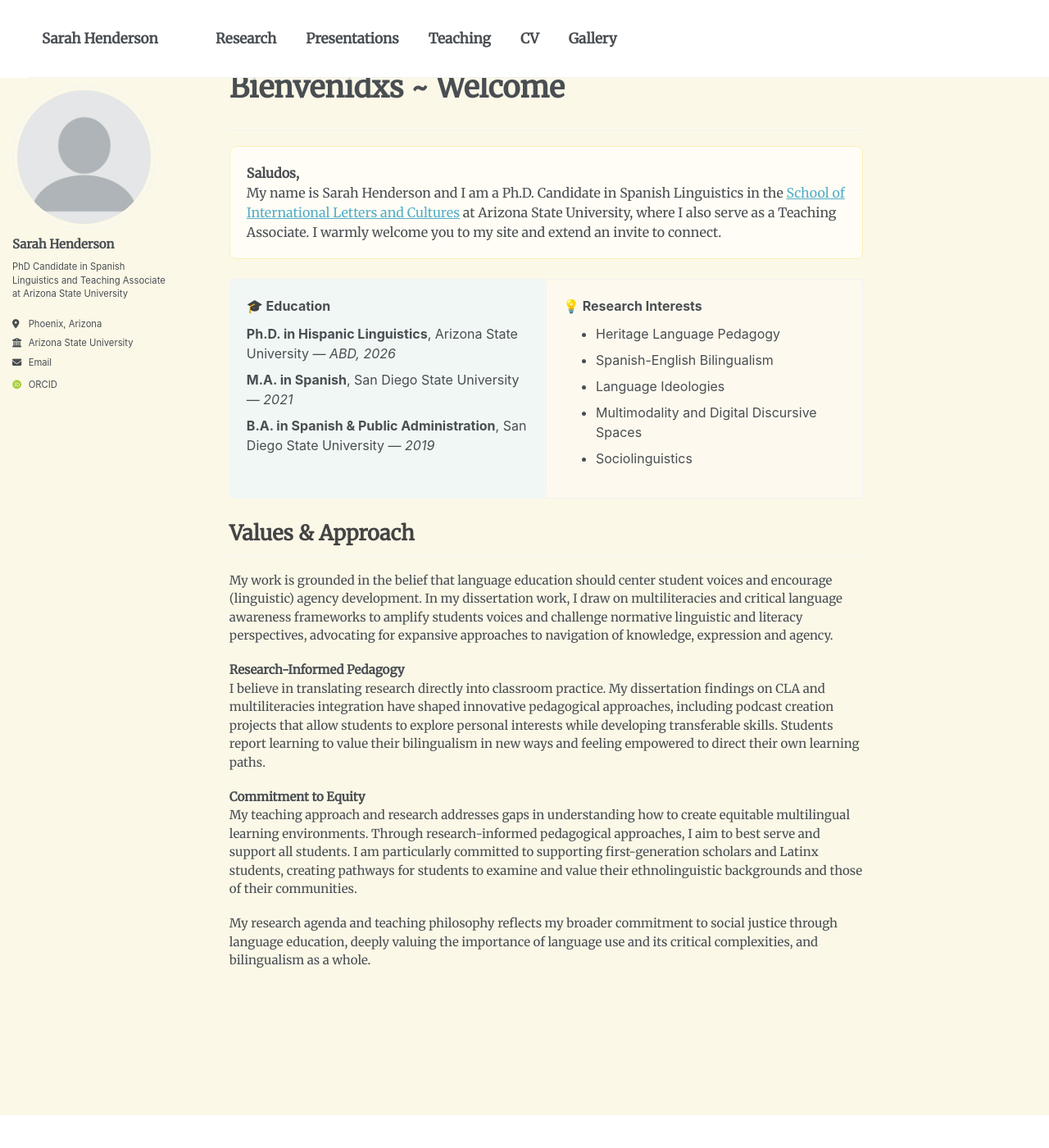
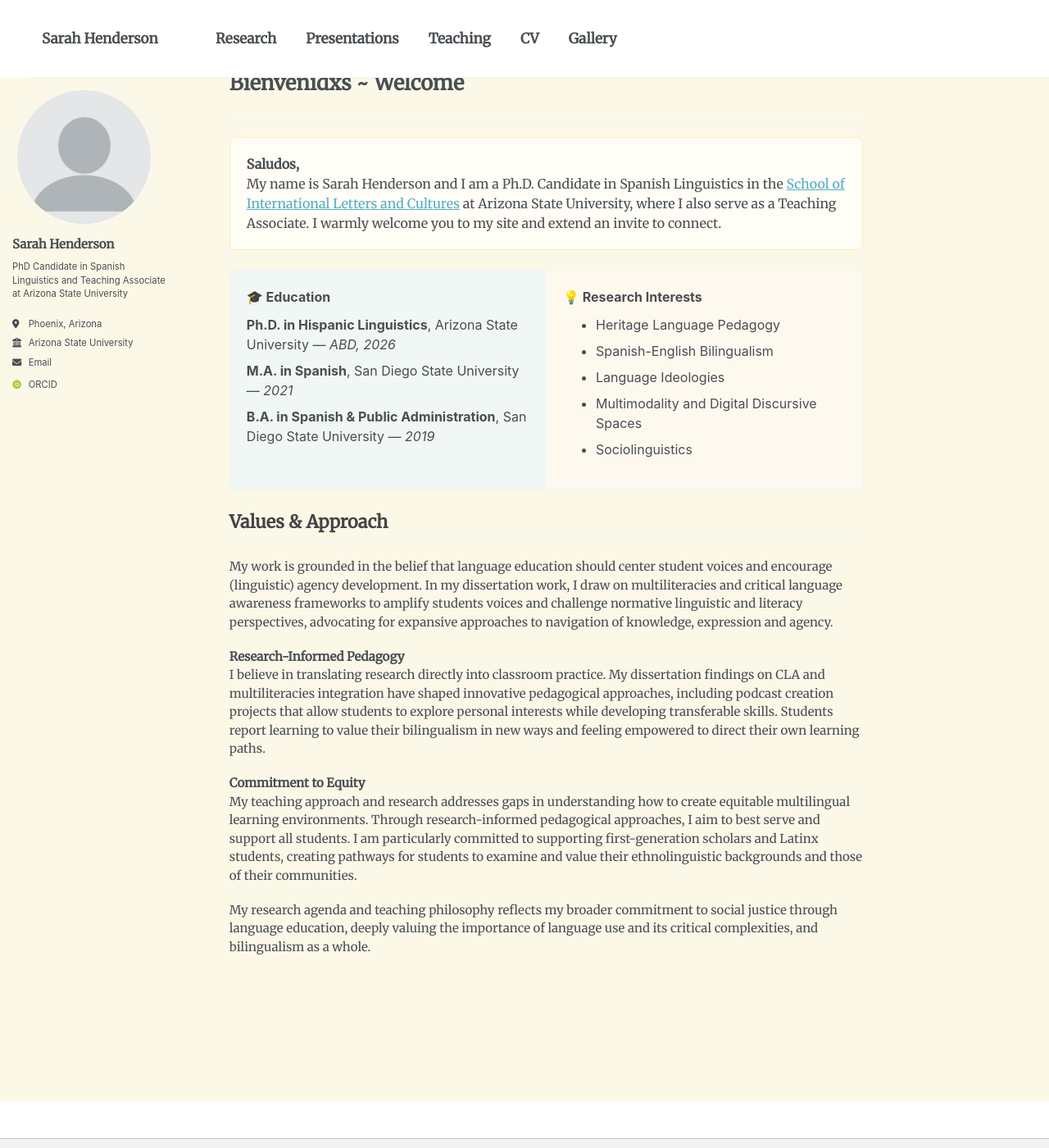
Before and after one commit to sarah-e-henderson/sarah-e-henderson.github.io, a Jekyll site: the page built from _pages/about.md, in a window 1280 px wide and 1400 px high. Shown: the whole window at 82% size. Built offline with Jekyll 4.4.1, drawn with Linux system fonts in a browser that asks for light colours; some web fonts are replaced; a script that is not in the unit is left out.

Commit message:
Update main.scss

```diff
--- a/assets/css/main.scss
+++ b/assets/css/main.scss
@@ -86,14 +86,14 @@ body {
 
 /* Make page titles larger and more prominent */
 .page__title {
-  font-size: 2rem; /* You can bump this up or down */
+  font-size: 1.4rem; /* You can bump this up or down */
   font-weight: 700;
   margin-bottom: 1rem;
 }
 
 /* Make university headers (h2) a bit smaller than page title */
 .page__content h2 {
-  font-size: 1.4rem;
+  font-size: 1.2rem;
   font-weight: 600;
   color: #444;
   margin-top: 1.5rem;
@@ -102,6 +102,6 @@ body {
 
 /* Optional: reduce size of h3/h4 if you ever use them too */
 .page__content h3 {
-  font-size: 1.1rem;
+  font-size: 1.0rem;
   font-weight: 600;
 }
```
